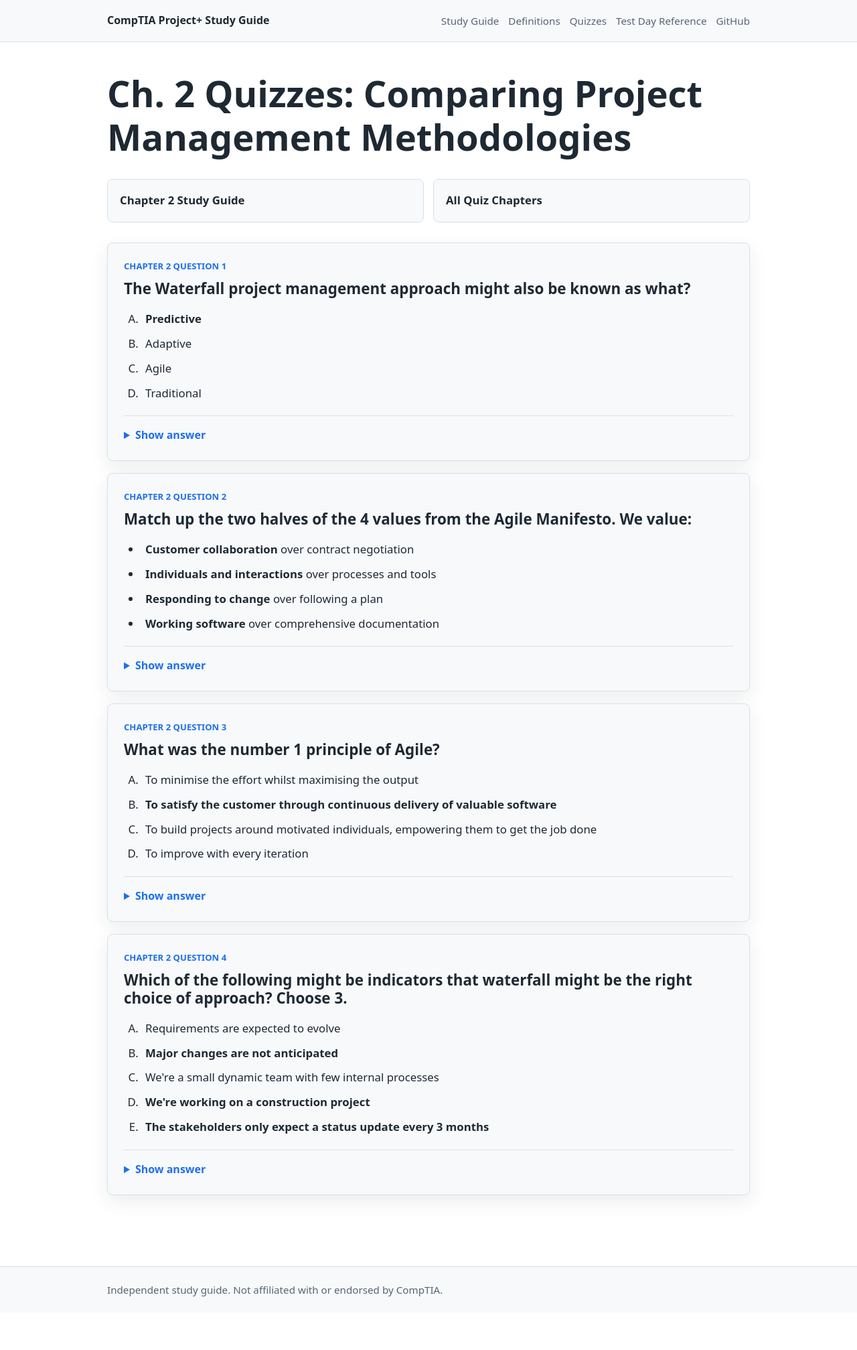
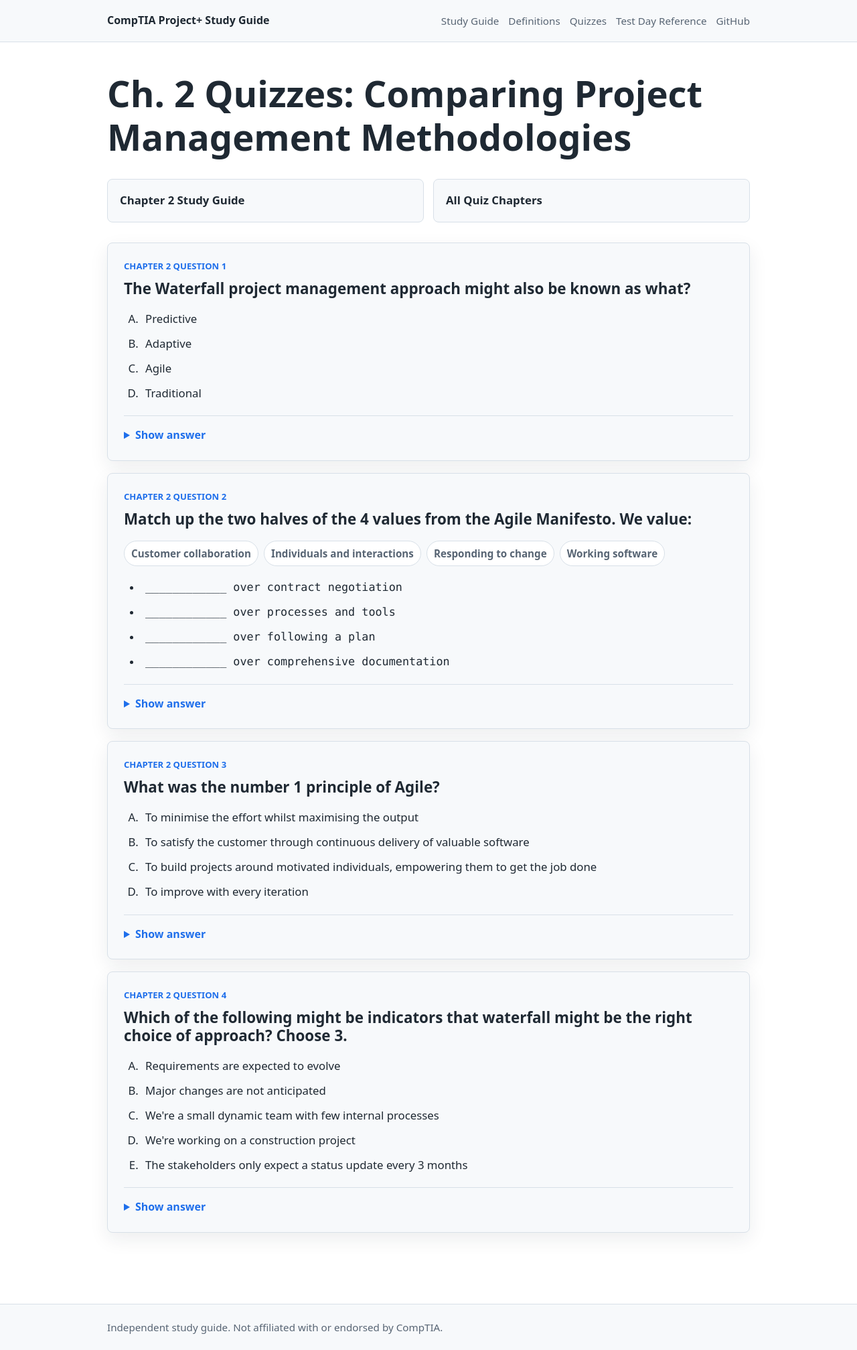
Before and after one commit to teganburns/project-plus-study-guide, a Jekyll site: the page built from quizzes/chapter-02.md, in a window 1280 px wide. Shown: the whole page at 67% size. Built offline with Jekyll 4.4.1, drawn with Linux system fonts in a browser that asks for light colours; before the commit the page ends 1959 px from its top, so only the background shows below that.

Commit message:
Hide quiz answers until revealed

```diff
--- a/_layouts/default.html
+++ b/_layouts/default.html
@@ -429,6 +429,27 @@
         padding-left: 6px;
       }
 
+      .quiz-word-bank {
+        display: flex;
+        flex-wrap: wrap;
+        gap: 8px;
+        margin: 0 0 18px;
+      }
+
+      .quiz-word-bank span {
+        padding: 6px 10px;
+        border: 1px solid var(--line);
+        border-radius: 999px;
+        background: #ffffff;
+        color: var(--muted);
+        font-size: 0.95rem;
+        font-weight: 700;
+      }
+
+      .quiz-matching li {
+        font-family: ui-monospace, SFMono-Regular, Menlo, Monaco, Consolas, "Liberation Mono", monospace;
+      }
+
       .quiz-answer {
         padding-top: 16px;
         border-top: 1px solid var(--line);
--- a/quizzes/chapter-02.md
+++ b/quizzes/chapter-02.md
@@ -17,7 +17,7 @@ permalink: /quizzes/chapter-02/
     <h2>The Waterfall project management approach might also be known as what?</h2>
 
     <ol class="quiz-options" type="A">
-      <li><strong>Predictive</strong></li>
+      <li>Predictive</li>
       <li>Adaptive</li>
       <li>Agile</li>
       <li>Traditional</li>
@@ -33,16 +33,23 @@ permalink: /quizzes/chapter-02/
     <p class="quiz-meta">Chapter 2 Question 2</p>
     <h2>Match up the two halves of the 4 values from the Agile Manifesto. We value:</h2>
 
-    <ul class="quiz-options">
-      <li><strong>Customer collaboration</strong> over contract negotiation</li>
-      <li><strong>Individuals and interactions</strong> over processes and tools</li>
-      <li><strong>Responding to change</strong> over following a plan</li>
-      <li><strong>Working software</strong> over comprehensive documentation</li>
+    <div class="quiz-word-bank" aria-label="Answer choices">
+      <span>Customer collaboration</span>
+      <span>Individuals and interactions</span>
+      <span>Responding to change</span>
+      <span>Working software</span>
+    </div>
+
+    <ul class="quiz-options quiz-matching">
+      <li>____________ over contract negotiation</li>
+      <li>____________ over processes and tools</li>
+      <li>____________ over following a plan</li>
+      <li>____________ over comprehensive documentation</li>
     </ul>
 
     <details class="quiz-answer">
       <summary>Show answer</summary>
-      <p><strong>Answer:</strong> Customer collaboration, Individuals and interactions, Responding to change, and Working software.</p>
+      <p><strong>Answer:</strong> Customer collaboration over contract negotiation; Individuals and interactions over processes and tools; Responding to change over following a plan; Working software over comprehensive documentation.</p>
       <p>Exam cue: Agile values the items before "over" more, while still recognizing value in the items after "over."</p>
     </details>
   </article>
@@ -53,7 +60,7 @@ permalink: /quizzes/chapter-02/
 
     <ol class="quiz-options" type="A">
       <li>To minimise the effort whilst maximising the output</li>
-      <li><strong>To satisfy the customer through continuous delivery of valuable software</strong></li>
+      <li>To satisfy the customer through continuous delivery of valuable software</li>
       <li>To build projects around motivated individuals, empowering them to get the job done</li>
       <li>To improve with every iteration</li>
     </ol>
@@ -70,10 +77,10 @@ permalink: /quizzes/chapter-02/
 
     <ol class="quiz-options" type="A">
       <li>Requirements are expected to evolve</li>
-      <li><strong>Major changes are not anticipated</strong></li>
+      <li>Major changes are not anticipated</li>
       <li>We're a small dynamic team with few internal processes</li>
-      <li><strong>We're working on a construction project</strong></li>
-      <li><strong>The stakeholders only expect a status update every 3 months</strong></li>
+      <li>We're working on a construction project</li>
+      <li>The stakeholders only expect a status update every 3 months</li>
     </ol>
 
     <details class="quiz-answer">
```
Also changed, not shown: quizzes/chapter-01.md (+14 -14 lines).
